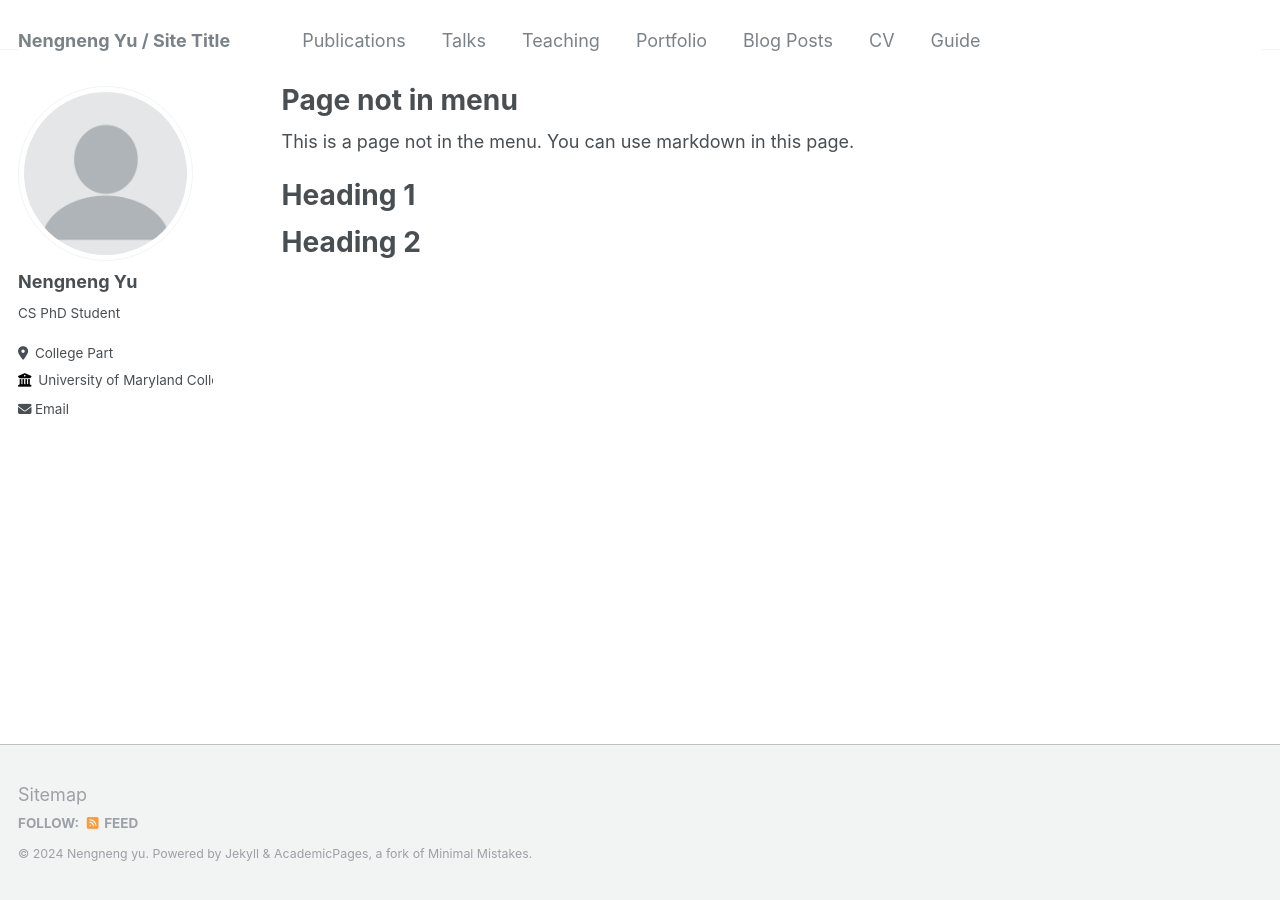
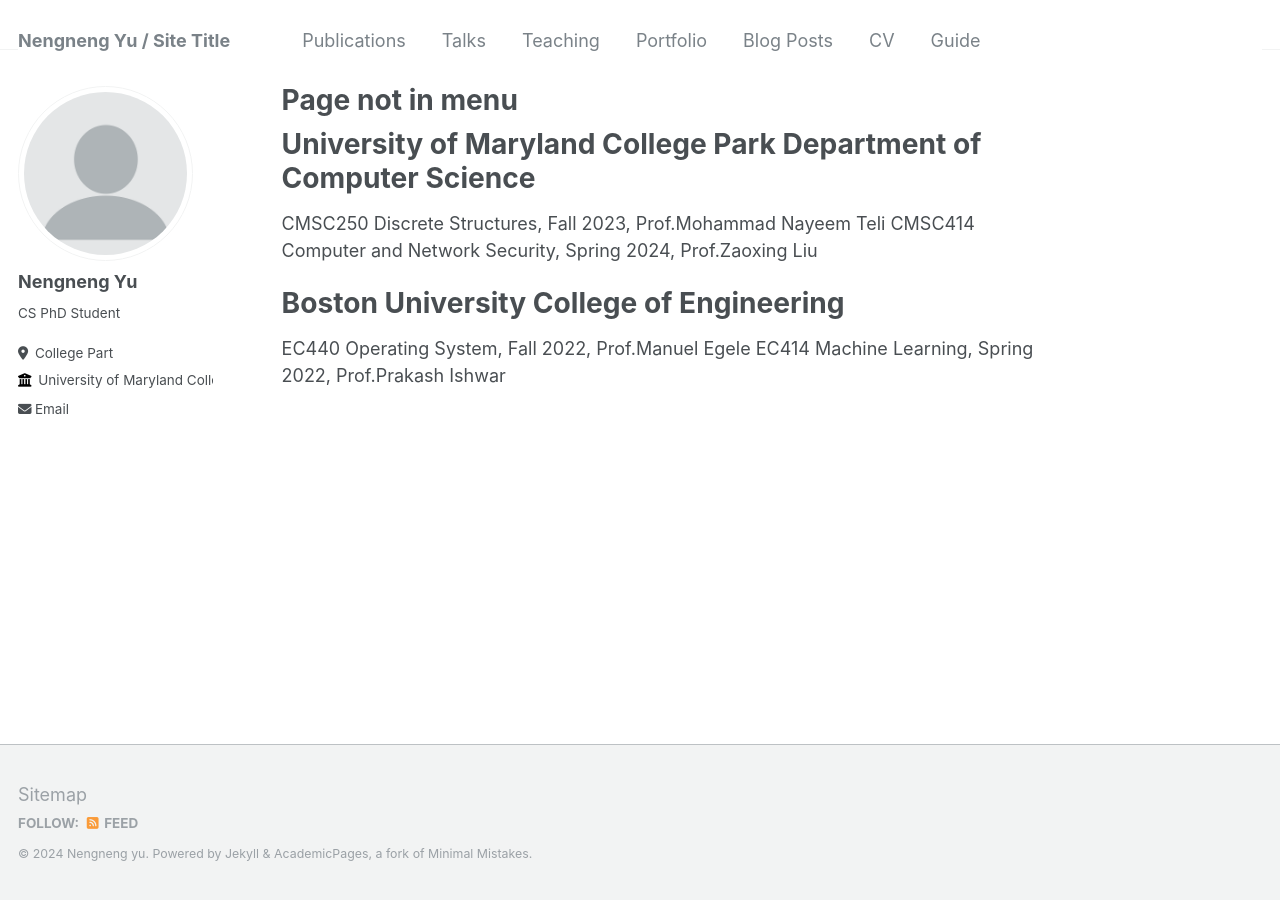
Before and after one commit to Samfisheryu/samfisheryu.github.io, a Jekyll site: the page built from _pages/non-menu-page.md, in a window 1280 px wide. Built offline with Jekyll 4.4.1, drawn with Linux system fonts in a browser that asks for light colours.

Commit message:
Update non-menu-page.md

```diff
--- a/_pages/non-menu-page.md
+++ b/_pages/non-menu-page.md
@@ -3,14 +3,18 @@ permalink: /non-menu-page/
 title: "Page not in menu"
 author_profile: true
 redirect_from:
-  - "/nmp/"
-  - "/nmp.html"
+  - "/teaching/"
+  - "/teaching.html"
 ---
 
-This is a page not in the menu. You can use markdown in this page.
 
-Heading 1
+University of Maryland College Park Department of Computer Science
 ======
+CMSC250 Discrete Structures, Fall 2023, Prof.Mohammad Nayeem Teli
+CMSC414 Computer and Network Security, Spring 2024, Prof.Zaoxing Liu
 
-Heading 2
+
+Boston University College of Engineering
 ======
+EC440 Operating System, Fall 2022, Prof.Manuel Egele
+EC414 Machine Learning, Spring 2022, Prof.Prakash Ishwar
```
